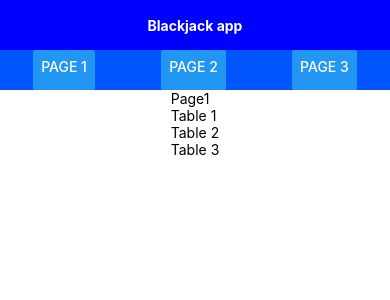
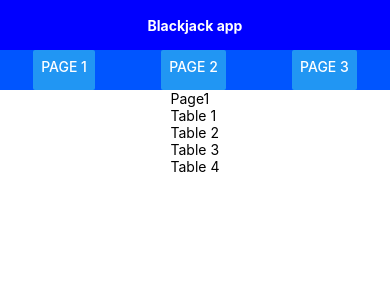
Before and after one commit to Dylfaen/blackjack-app, a React Native app: screen / in a window 390 px wide. Both pictures are taken after a click on the button "PAGE 1". Shown: the top 300 px of the page. Built offline with nearby package versions, Linux system fonts and the light colour scheme.

Commit message:
Ajout d'une table sur la page 1

```diff
--- a/pages/Page1.js
+++ b/pages/Page1.js
@@ -7,6 +7,7 @@ function Page1() {
         "Table 1",
         "Table 2",
         "Table 3",
+        "Table 4"
     ];
 
     const textes = tableau.map(function (element) {
```
